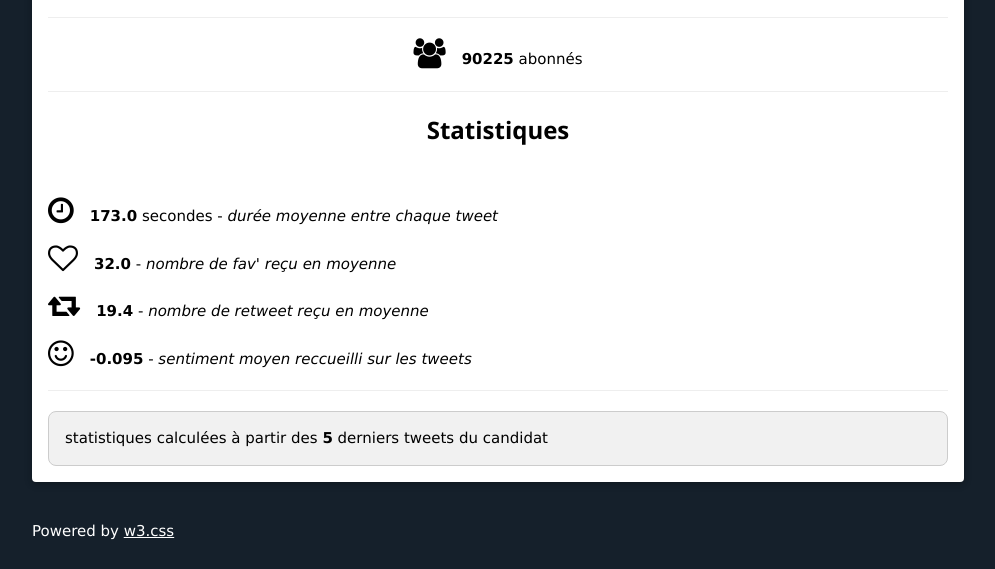
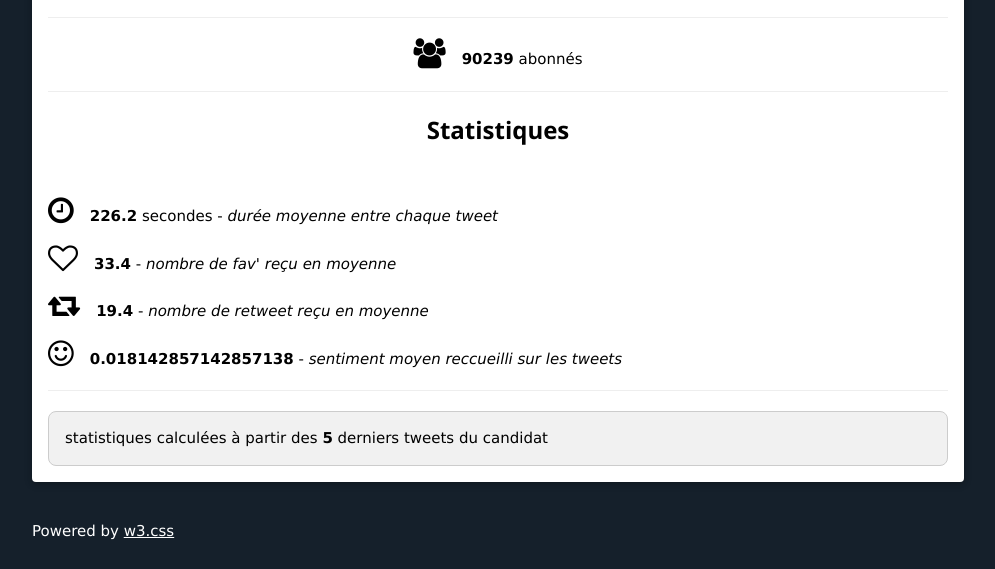
Before and after one commit to presidentielle2022/presidentielle2022.github.io, a plain HTML site: page yjadot.html in a window 1280 px wide. Shown: the part 347-916 px from the top of the page, without its empty margins (142-1137 px from the left). Drawn offline with nearby package versions, Linux system fonts and the light colour scheme.

Commit message:
modif yjadot.html

```diff
--- a/yjadot.html
+++ b/yjadot.html
@@ -16,15 +16,15 @@
 <h3 class="w3-center">@<span id="nom">yjadot
 </span></h3>
 <hr/>
-<p class="w3-center"><i class="fa fa-users fa-2x w3-margin-right"></i><span id="nombre_followers" style="font-weight:bold;">90225</span> abonnés</p>
+<p class="w3-center"><i class="fa fa-users fa-2x w3-margin-right"></i><span id="nombre_followers" style="font-weight:bold;">90239</span> abonnés</p>
 <hr/>
 <div>
 <h3 class="w3-center" style="font-weight:bold;">Statistiques</h3>
 <br/>
-<p><i class="fa fa-clock-o fa-2x w3-margin-right"></i><span id="temps_moyen" style="font-weight:bold;">173.0</span> secondes - <span style="font-style:italic;"> durée moyenne entre chaque tweet</span></p>
-<p><i class="fa fa-heart-o fa-2x w3-margin-right"></i><span id="fav_moyen" style="font-weight:bold;">32.0</span> - <span style="font-style:italic;"> nombre de fav' reçu en moyenne</span></p>
+<p><i class="fa fa-clock-o fa-2x w3-margin-right"></i><span id="temps_moyen" style="font-weight:bold;">226.2</span> secondes - <span style="font-style:italic;"> durée moyenne entre chaque tweet</span></p>
+<p><i class="fa fa-heart-o fa-2x w3-margin-right"></i><span id="fav_moyen" style="font-weight:bold;">33.4</span> - <span style="font-style:italic;"> nombre de fav' reçu en moyenne</span></p>
 <p><i class="fa fa-retweet fa-2x w3-margin-right"></i><span id="rt_moyen" style="font-weight:bold;">19.4</span> - <span style="font-style:italic;"> nombre de retweet reçu en moyenne</span></p>
-<p><i class="fa fa-smile-o fa-2x w3-margin-right"></i><span id="sentiment_moyen" style="font-weight:bold;">-0.095</span> - <span style="font-style:italic;"> sentiment moyen reccueilli sur les tweets</span></p> </div>
+<p><i class="fa fa-smile-o fa-2x w3-margin-right"></i><span id="sentiment_moyen" style="font-weight:bold;">0.018142857142857138</span> - <span style="font-style:italic;"> sentiment moyen reccueilli sur les tweets</span></p> </div>
 <hr/>
 <div class="w3-panel w3-border w3-light-grey w3-round-large">
 <p>statistiques calculées à partir des <span id="nombre_tweets" style="font-weight:bold;">5</span> derniers tweets du candidat<p>
```
